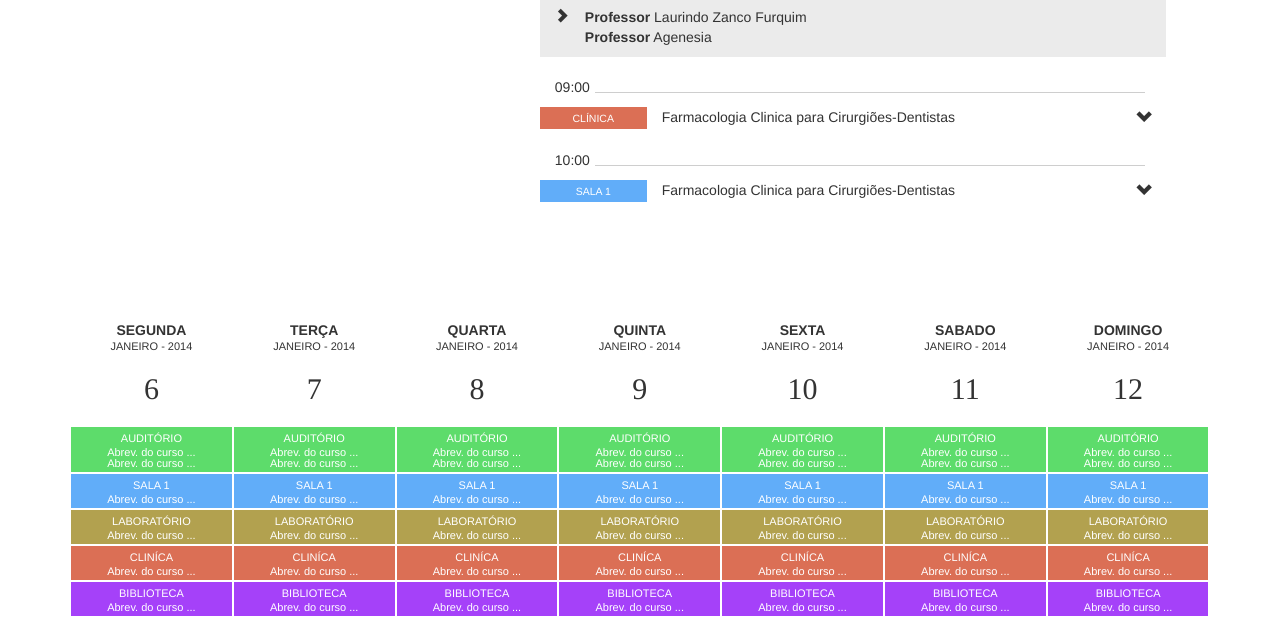
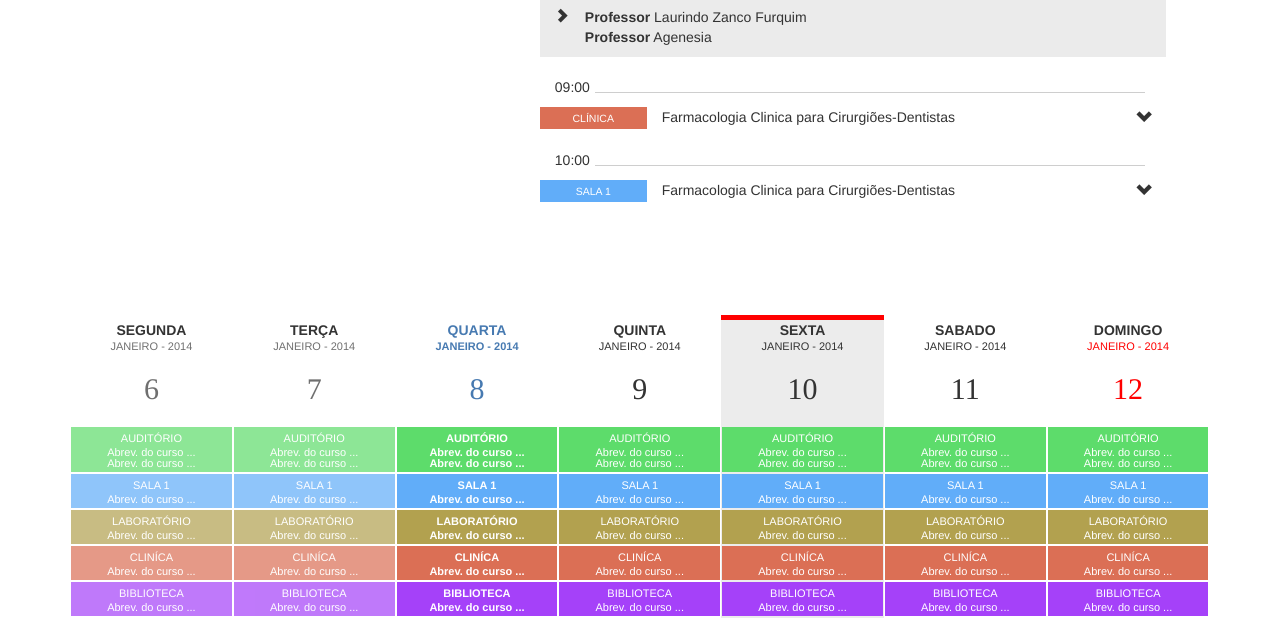
Before and after one commit to dentalpress/calendario.cursos, a plain HTML site: page index.html in a window 1280 px wide. Shown: the part 428-1046 px from the top of the page. Drawn offline with nearby package versions, Linux system fonts and the light colour scheme.

Commit message:
adiciona estilos de seletores

```diff
--- a/assets/library/less/geral.style.less
+++ b/assets/library/less/geral.style.less
@@ -297,6 +297,11 @@ header {
                     display: inline-block;
                     text-align: center;
                     padding: 0px;
+                    &.old{ opacity: 0.7;}
+                    &.disabled{
+                        color: red;
+
+                    }
 
                     .mes-ano{
                         line-height: 12px;
@@ -328,6 +333,17 @@ header {
             }
         }
 
+        .today{ color: #477ab1; font-weight: bold;}
+
+        // quando ativo
+        .active{
+            background-color: #ECECEC;
+            &.dow{
+                border-top: 5px solid red!important;
+                margin-top: -5px;
+            }
+        }
+
     }
 
 }
--- a/index.html
+++ b/index.html
@@ -158,7 +158,7 @@
                                         <div class="event-marca row">
                                             <p class="local auditorio col-md-2 label label-default">Auditorio</p>
                                             <p class="col-md-9">Farmacologia Clinica para Cirurgiões-Dentistas</p>
-                                            <p class="btn-event-show col-md-1 btn btn-default btn-sm active"><span class="glyphicon glyphicon-chevron-down"></span></p>
+                                            <p class="btn-event-show col-md-1 btn btn-default btn-sm active"><span class="glyphicon glyphicon-chevron-up"></span></p>
                                         </div>
 
                                         <!-- fim Evento detalhado -->
@@ -381,9 +381,9 @@
                                 <tr>
                                     <th class="dow">Segunda</th>
                                     <th class="dow">Terça</th>
-                                    <th class="dow">Quarta</th>
+                                    <th class="dow today">Quarta</th>
                                     <th class="dow">Quinta</th>
-                                    <th class="dow">Sexta</th>
+                                    <th class="dow active">Sexta</th>
                                     <th class="dow">Sabado</th>
                                     <th class="dow">Domingo</th>
                                 </tr>
@@ -401,7 +401,7 @@
                                     <td data-day="5-0-2014" class="day disabled">5</td>
                                 </tr>
                                 <tr class="show">
-                                    <td data-day="6-0-2014" class="day">
+                                    <td data-day="6-0-2014" class="day old">
                                         <p class="mes-ano">Janeiro - 2014</p>
 
                                         <h2 class="dia">6</h2>
@@ -431,7 +431,7 @@
                                         </ul>
 
                                     </td>
-                                    <td data-day="7-0-2014" class="day">
+                                    <td data-day="7-0-2014" class="day old">
                                         <p class="mes-ano">Janeiro - 2014</p>
                                         <h2 class="dia">7</h2>
 
@@ -460,7 +460,7 @@
                                         </ul>
                                     </td>
 
-                                    <td data-day="8-0-2014" class="day">
+                                    <td data-day="8-0-2014" class="day today">
                                         <p class="mes-ano">Janeiro - 2014</p>
 
                                         <h2 class="dia">8</h2>
@@ -520,7 +520,7 @@
                                         </ul>
                                     </td>
 
-                                    <td data-day="10-0-2014" class="day">
+                                    <td data-day="10-0-2014" class="day active">
                                         <p class="mes-ano">Janeiro - 2014</p>
 
                                         <h2 class="dia">10</h2>
```
